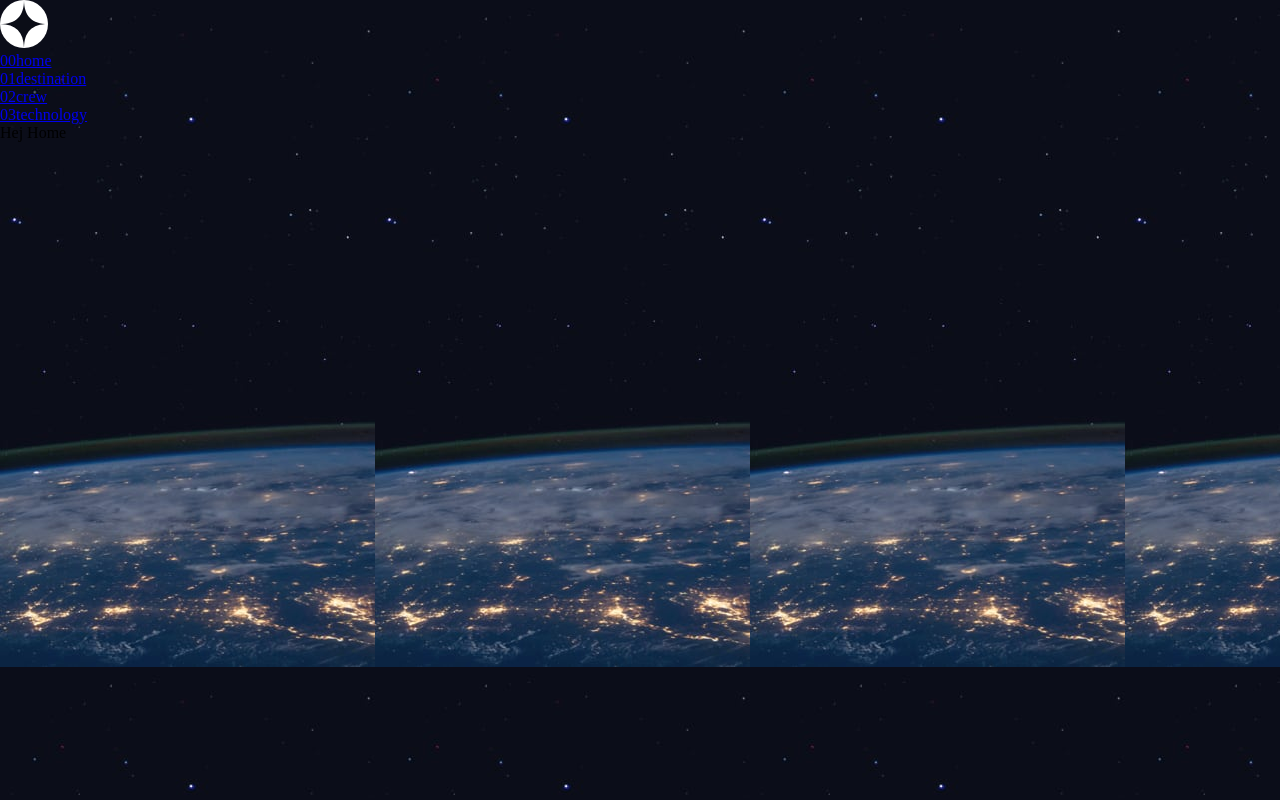
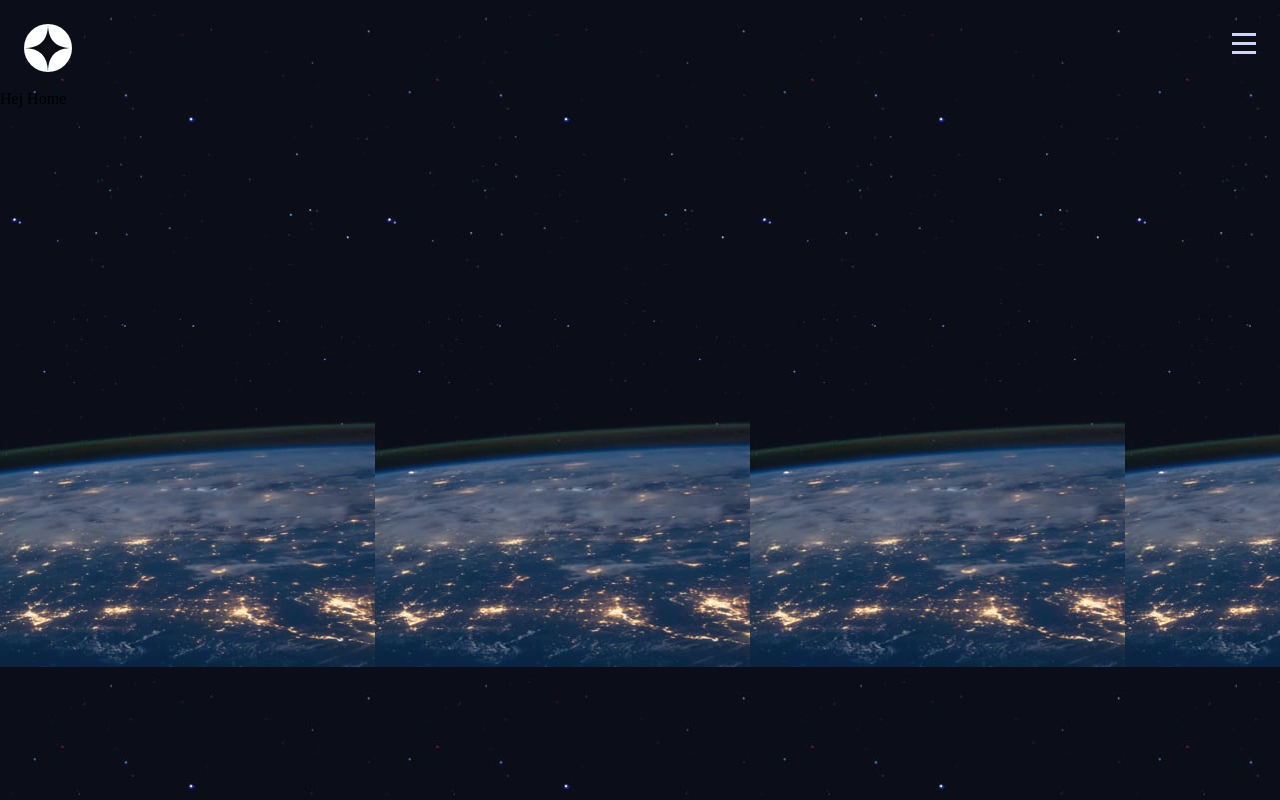
Before and after one commit to KamilKonopski/space-tourism-website-main, a React (Create React App) app: page / in a window 1280 px wide. Built offline with nearby package versions, Linux system fonts and the light colour scheme; a web font is replaced by a local one.

Commit message:
add header styles

```diff
--- a/src/components/Header/Header.jsx
+++ b/src/components/Header/Header.jsx
@@ -1,17 +1,26 @@
-import Menu from '../Menu/Menu'
+// import { useState } from 'react';
+
+// import Menu from '../Menu/Menu'
 
 import logoImage from '../../assets/shared/logo.svg';
+import mobileMenu from '../../assets/shared/icon-hamburger.svg';
+import { Logo, MobileMenu, Wrapper } from './Header.styled';
 
 const Header = () => {
+    // const [isActive, setIsActive] = useState(false);
+
     return (
-        <header>
-            <div>
+        <Wrapper>
+            <Logo>
                 <img src={logoImage} alt="star logo" />
-            </div>
+            </Logo>
             <nav>
-                <Menu />
+                <MobileMenu>
+                    <img src={mobileMenu} alt="hamburger menu" />
+                </MobileMenu>
+                {/* <Menu /> */}
             </nav>
-        </header>
+        </Wrapper>
 
     );
 };
--- /dev/null
+++ b/src/components/Header/Header.styled.js
@@ -0,0 +1,20 @@
+import styled from "styled-components";
+
+export const Wrapper = styled.header`
+    display: flex;
+    justify-content: space-between;
+`
+
+export const Logo = styled.div`
+    height: 40px;
+    padding: 24px 24px;
+    width: 40px;
+
+`;
+
+export const MobileMenu = styled.button`
+    background-color: transparent;
+    border: none;
+    cursor: pointer;
+    padding: 33px 24px;
+`;
```
